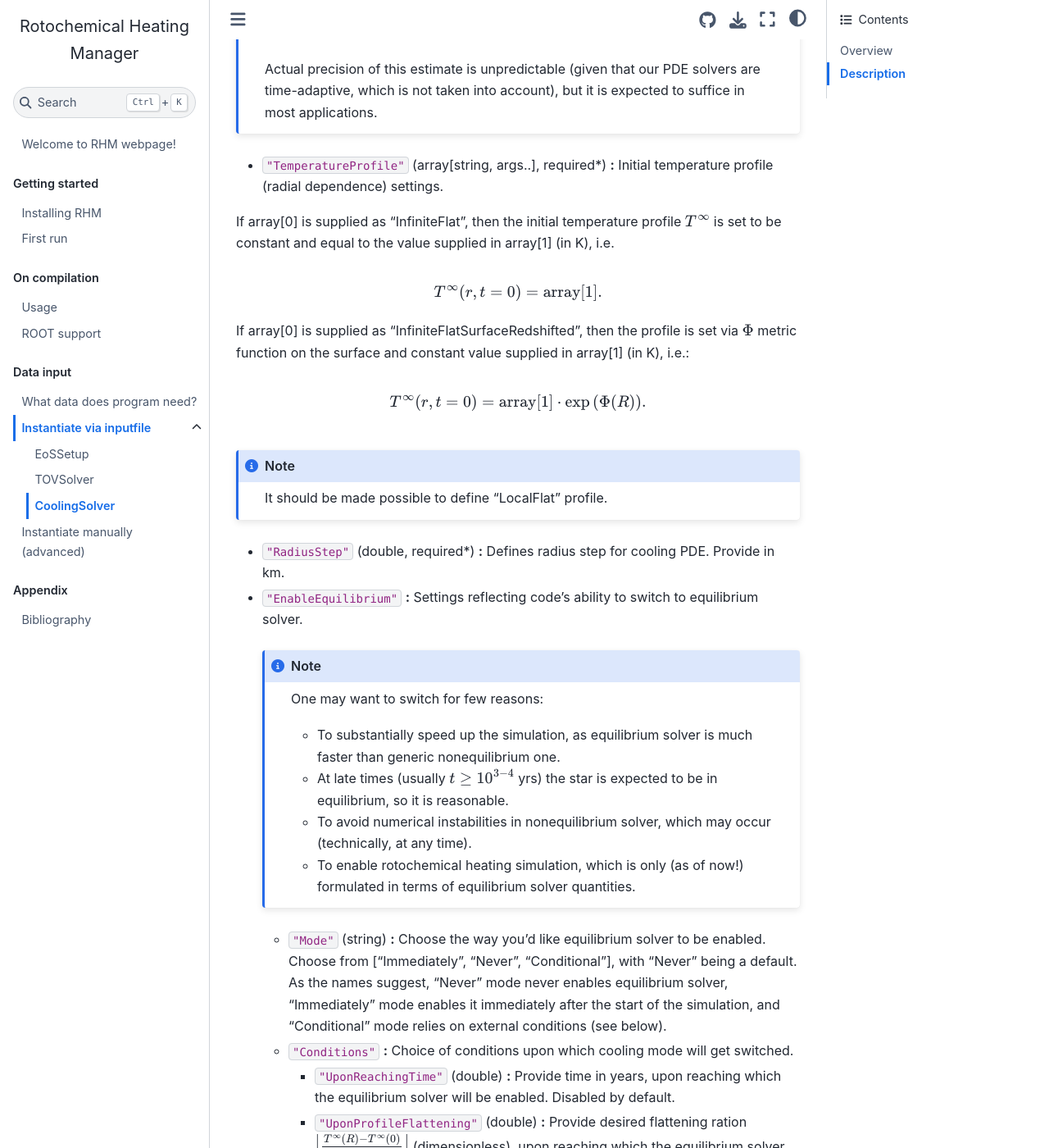
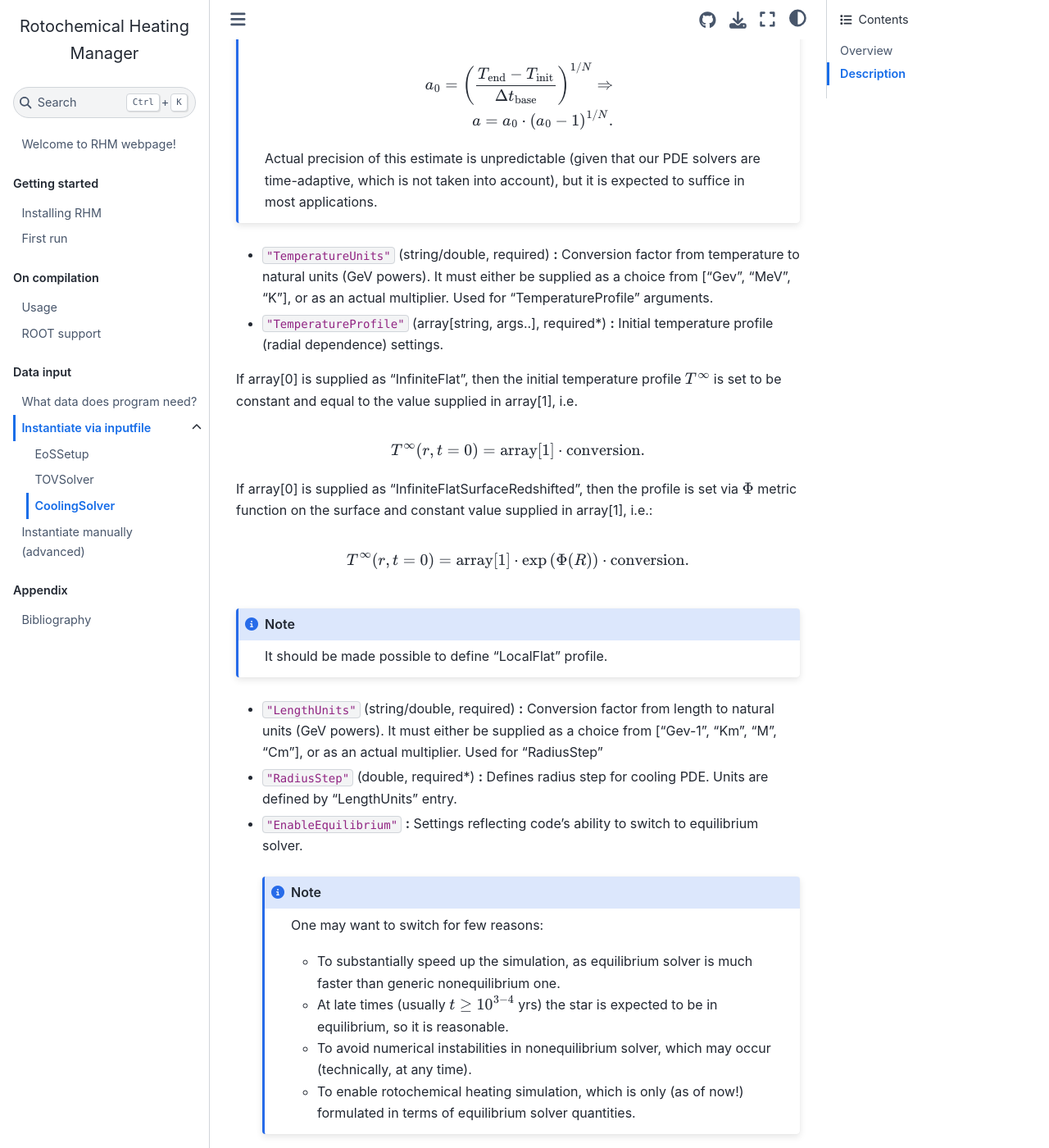
Before and after one commit to Silence2107/Rotochemical-heating-manager, a Jupyter Book: the page built from docs/data_input/inputfile_structure/cooling_solver.md, in a window 1280 px wide and 1400 px high, scrolled down 1510 px. Shown: the whole window at 82% size. Built offline with Jupyter Book 1.0.4 settings and Sphinx 7.4.7 and the Sphinx Book theme 1.1.4, drawn with Linux system fonts in a browser that asks for light colours; cross-references to code outside the pages are shown as plain code; some of the changed text lies outside the part shown.

Commit message:
Save and document changes to handling units

````diff
--- a/docs/data_input/inputfile_structure/cooling_solver.md
+++ b/docs/data_input/inputfile_structure/cooling_solver.md
@@ -10,6 +10,7 @@ In order to refer to an example, see <span style="color:blue">_presupplied/Input
 
 - `"NewtonTolerance"` (double) **:** Defines Newton step tolerance (desired relative difference between subsequent iterations) for cooling PDE. Defaults to $10^{-5}$
 - `"NewtonMaxIter"` (uint) **:** Defines maximum number of Newton iterations for cooling PDE. Defaults to 50
+- `"TimeUnits"` (string/double, required*) **:** Conversion factor from time to natural units (GeV powers). It must either be supplied as a choice from ["Gev-1", "S", "Yr", "Myr"], or as an actual multiplier. Used for "TimeBaseStep", "TimeInit", "TimeEnd" and "UponReachingTime".
 - `"TimeInit"` (double) **:** Defines initial time for cooling PDE in years. Defaults to 0 years.
 - `"TimeEnd"` (double, required*) **:** Defines final time for cooling PDE in years.
 - `"TimeBaseStep"` (double, required*) **:** Defines base time step for cooling PDE in years.
@@ -41,25 +42,27 @@ $$
 
 Actual precision of this estimate is unpredictable (given that our PDE solvers are time-adaptive, which is not taken into account), but it is expected to suffice in most applications.
 ```
+- `"TemperatureUnits"` (string/double, required) **:** Conversion factor from temperature to natural units (GeV powers). It must either be supplied as a choice from ["Gev", "MeV", "K"], or as an actual multiplier. Used for "TemperatureProfile" arguments.
 - `"TemperatureProfile"` (array[string, args..], required*) **:** Initial temperature profile (radial dependence) settings.
 
-If array[0] is supplied as "InfiniteFlat", then the initial temperature profile $T^{\infty}$ is set to be constant and equal to the value supplied in array[1] (in K), i.e.
+If array[0] is supplied as "InfiniteFlat", then the initial temperature profile $T^{\infty}$ is set to be constant and equal to the value supplied in array[1], i.e.
 
 $$
-T^{\infty}(r, t=0) = \text{array[1]}.
+T^{\infty}(r, t=0) = \text{array[1]} \cdot \text{conversion}.
 $$
 
-If array[0] is supplied as "InfiniteFlatSurfaceRedshifted", then the profile is set via $\Phi$ metric function on the surface and constant value supplied in array[1] (in K), i.e.:
+If array[0] is supplied as "InfiniteFlatSurfaceRedshifted", then the profile is set via $\Phi$ metric function on the surface and constant value supplied in array[1], i.e.:
 
 $$
-T^{\infty}(r, t=0) = \text{array[1]} \cdot \exp\left(\Phi(R)\right).
+T^{\infty}(r, t=0) = \text{array[1]} \cdot \exp\left(\Phi(R)\right) \cdot \text{conversion}.
 $$
 
 ```{note}
 It should be made possible to define "LocalFlat" profile.
 ```
 
-- `"RadiusStep"` (double, required*) **:** Defines radius step for cooling PDE. Provide in km.
+- `"LengthUnits"` (string/double, required) **:** Conversion factor from length to natural units (GeV powers). It must either be supplied as a choice from ["Gev-1", "Km", "M", "Cm"], or as an actual multiplier. Used for "RadiusStep"
+- `"RadiusStep"` (double, required*) **:** Defines radius step for cooling PDE. Units are defined by "LengthUnits" entry.
 - `"EnableEquilibrium"` **:** Settings reflecting code's ability to switch to equilibrium solver.
     ```{note}
     One may want to switch for few reasons:
@@ -71,7 +74,7 @@ It should be made possible to define "LocalFlat" profile.
     - `"Mode"` (string) **:** Choose the way you'd like equilibrium solver to be enabled. Choose from ["Immediately", "Never", "Conditional"], with "Never" being a default. As the names suggest, "Never" mode never enables equilibrium solver, "Immediately" mode enables it immediately after the start of the simulation, and "Conditional" mode relies on external conditions (see below).
     - `"Conditions"` **:** Choice of conditions upon which cooling mode will get switched.
         - `"UponReachingTime"` (double) **:** Provide time in years, upon reaching which the equilibrium solver will be enabled. Disabled by default.
-        - `"UponProfileFlattening"` (double) **:** Provide desired flattening ration $\left|\frac{T^{\infty}(R) - T^{\infty}(0)}{T^{\infty}(R)}\right|$ (dimensionless), upon reaching which the equilibrium solver will be enabled. Disabled by default.
+        - `"UponProfileFlattening"` (double) **:** Provide desired flattening ratio $\left|\frac{T^{\infty}(R) - T^{\infty}(0)}{T^{\infty}(R)}\right|$ (dimensionless), upon reaching which the equilibrium solver will be enabled. Disabled by default.
         ```{note}
         If none conditions are supplemented, then the equilibrium solver will get invoked immediately.
         ```
````
Also changed, not shown: docs/data_input/inputfile_structure/eos_setup.md (+3 -13 lines), docs/data_input/inputfile_structure/tov_solver.md (+8 -6 lines), docs/on_compilation/compilation_usage.md (+1 -1 lines), 1 other file.
